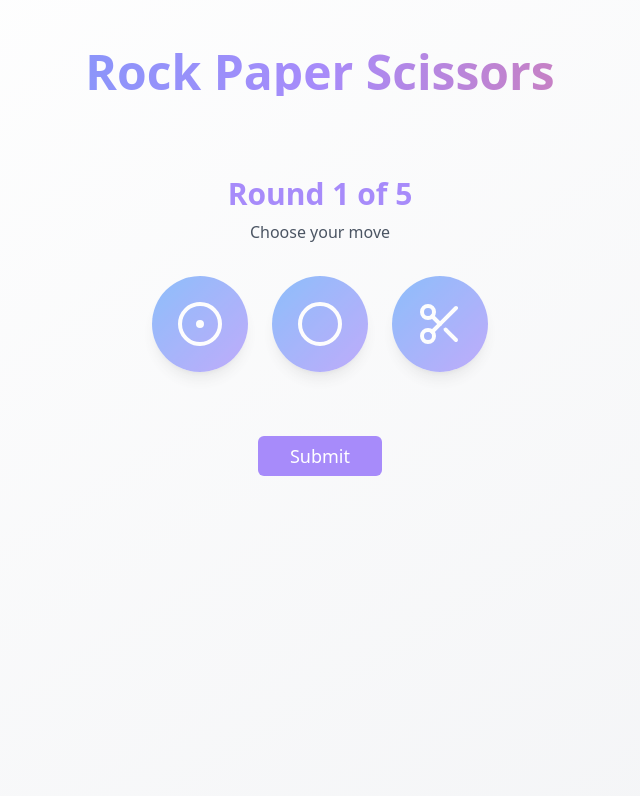
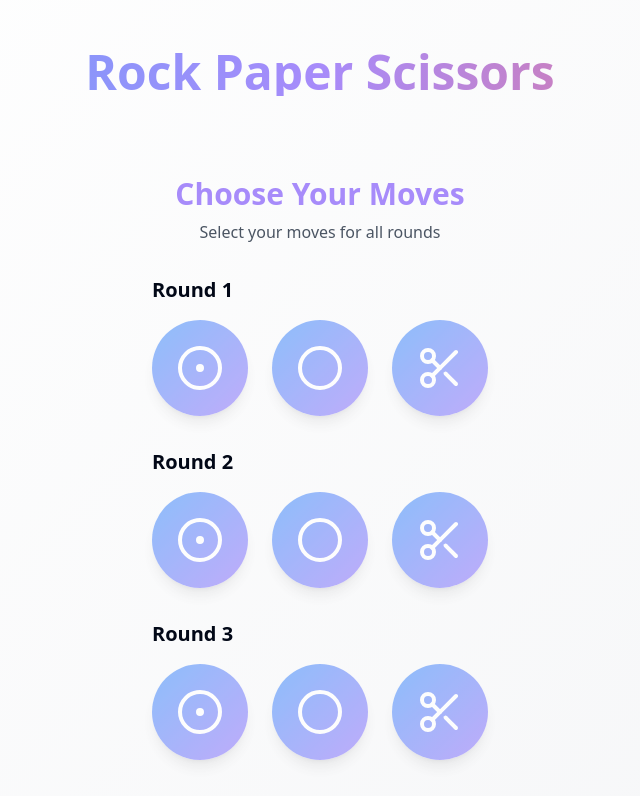
Before and after one commit to uooooo/zk-jan, a React (Vite) app: page / in a window 1280 px wide. Shown: the top 796 px of the page, without its empty margins (320-960 px from the left). Built offline with nearby package versions, Linux system fonts and the light colour scheme.

Commit message:
Implement pre-defined choices for rounds
Change the game logic to allow players to select their choices for all rounds before the first round begins, enabling asynchronous play using zk for the rock-paper-scissors game.
[skip gpt_engineer]

```diff
--- /dev/null
+++ b/src/components/ChoiceSelector.tsx
@@ -0,0 +1,35 @@
+import { Choice } from "@/types/game";
+import GameChoice from "./GameChoice";
+
+interface ChoiceSelectorProps {
+  roundNumber: number;
+  selectedChoices: (Choice | null)[];
+  onChoiceSelect: (round: number, choice: Choice) => void;
+  disabled?: boolean;
+}
+
+const ChoiceSelector = ({
+  roundNumber,
+  selectedChoices,
+  onChoiceSelect,
+  disabled
+}: ChoiceSelectorProps) => {
+  return (
+    <div className="space-y-4">
+      <h3 className="text-xl font-semibold">Round {roundNumber}</h3>
+      <div className="flex gap-6 flex-wrap justify-center">
+        {(["rock", "paper", "scissors"] as Choice[]).map((choice) => (
+          <GameChoice
+            key={choice}
+            choice={choice}
+            selected={selectedChoices[roundNumber - 1] === choice}
+            onClick={() => onChoiceSelect(roundNumber - 1, choice)}
+            disabled={disabled}
+          />
+        ))}
+      </div>
+    </div>
+  );
+};
+
+export default ChoiceSelector;
--- a/src/components/GameBoard.tsx
+++ b/src/components/GameBoard.tsx
@@ -1,63 +1,59 @@
 import { useState } from "react";
-import GameChoice from "./GameChoice";
 import { Button } from "./ui/button";
 import { toast } from "sonner";
-import { Card, CardContent } from "./ui/card";
-
-type Choice = "rock" | "paper" | "scissors";
-type GameState = "setup" | "choosing" | "waiting" | "result" | "finished";
-
-interface Player {
-  id: number;
-  name: string;
-  choice: Choice | null;
-  isEliminated: boolean;
-}
-
-interface RoundResult {
-  winners: Player[];
-  players: Player[];
-  isTie: boolean;
-  roundNumber: number;
-}
+import { Choice, GameState, Player, RoundResult } from "@/types/game";
+import RoundResults from "./RoundResults";
+import ChoiceSelector from "./ChoiceSelector";
 
 const TOTAL_ROUNDS = 5;
 
 const GameBoard = () => {
   const [players, setPlayers] = useState<Player[]>([
-    { id: 1, name: "You", choice: null, isEliminated: false },
-    { id: 2, name: "Player 2", choice: null, isEliminated: false },
-    { id: 3, name: "Player 3", choice: null, isEliminated: false },
+    { id: 1, name: "You", choices: Array(TOTAL_ROUNDS).fill(null), isEliminated: false },
+    { id: 2, name: "Player 2", choices: Array(TOTAL_ROUNDS).fill(null), isEliminated: false },
+    { id: 3, name: "Player 3", choices: Array(TOTAL_ROUNDS).fill(null), isEliminated: false },
   ]);
-  const [gameState, setGameState] = useState<GameState>("choosing");
+  const [gameState, setGameState] = useState<GameState>("setup");
   const [currentRound, setCurrentRound] = useState(1);
   const [roundResults, setRoundResults] = useState<RoundResult[]>([]);
 
-  const handleChoice = (choice: Choice) => {
+  const handleChoice = (roundIndex: number, choice: Choice) => {
     setPlayers(prev =>
       prev.map(player =>
-        player.id === 1 ? { ...player, choice } : player
+        player.id === 1
+          ? {
+              ...player,
+              choices: player.choices.map((c, i) => (i === roundIndex ? choice : c))
+            }
+          : player
       )
     );
   };
 
-  const determineWinner = (gamePlayers: Player[]): RoundResult => {
+  const determineWinner = (gamePlayers: Player[], roundIndex: number): RoundResult => {
     const activePlayers = gamePlayers.filter(p => !p.isEliminated);
     const choices: Choice[] = ["rock", "paper", "scissors"];
 
     const playersWithChoices = activePlayers.map(player =>
       player.id === 1
         ? player
-        : { ...player, choice: choices[Math.floor(Math.random() * choices.length)] }
+        : {
+            ...player,
+            choices: player.choices.map((c, i) =>
+              i === roundIndex ? choices[Math.floor(Math.random() * choices.length)] : c
+            )
+          }
     );
 
-    const allSameChoice = playersWithChoices.every(p => p.choice === playersWithChoices[0].choice);
+    const currentChoices = playersWithChoices.map(p => p.choices[roundIndex]);
+    const allSameChoice = currentChoices.every(c => c === currentChoices[0]);
+
     if (allSameChoice) {
       return {
         winners: playersWithChoices,
         players: playersWithChoices,
         isTie: true,
-        roundNumber: currentRound
+        roundNumber: roundIndex + 1
       };
     }
 
@@ -70,8 +66,8 @@ const GameBoard = () => {
     const playerScores = playersWithChoices.map(player => {
       let score = 0;
       playersWithChoices.forEach(opponent => {
-        if (player.id !== opponent.id && player.choice && opponent.choice) {
-          if (winningCombos[player.choice] === opponent.choice) {
+        if (player.id !== opponent.id && player.choices[roundIndex] && opponent.choices[roundIndex]) {
+          if (winningCombos[player.choices[roundIndex]!] === opponent.choices[roundIndex]) {
             score++;
           }
         }
@@ -88,35 +84,36 @@ const GameBoard = () => {
       winners,
       players: playersWithChoices,
       isTie: winners.length > 1,
-      roundNumber: currentRound
+      roundNumber: roundIndex + 1
     };
   };
 
-  const handleSubmit = () => {
-    if (!players[0].choice) {
-      toast.error("Please select your move!");
+  const startGame = () => {
+    const hasAllChoices = players[0].choices.every(choice => choice !== null);
+    if (!hasAllChoices) {
+      toast.error("Please select your moves for all rounds!");
       return;
     }
 
-    setGameState("waiting");
-    setTimeout(() => {
-      const roundResult = determineWinner(players);
+    setGameState("playing");
+    playNextRound();
+  };
+
+  const playNextRound = () => {
+    const roundResult = determineWinner(players, currentRound - 1);
     setRoundResults(prev => [...prev, roundResult]);
 
     if (currentRound === TOTAL_ROUNDS || roundResult.winners.length === 1) {
       setGameState("finished");
     } else {
-        // Eliminate losing players
       const winnerIds = roundResult.winners.map(w => w.id);
       setPlayers(prev =>
         prev.map(player => ({
           ...player,
-            choice: null,
           isEliminated: player.isEliminated || !winnerIds.includes(player.id)
         }))
       );
       setCurrentRound(prev => prev + 1);
-        setGameState("choosing");
     }
 
     if (roundResult.isTie) {
@@ -125,94 +122,54 @@ const GameBoard = () => {
       const winnerNames = roundResult.winners.map(w => w.name).join(", ");
       toast(`${winnerNames} won round ${currentRound}!`);
     }
-    }, 1500);
   };
 
   const playAgain = () => {
     setPlayers(prev => prev.map(player => ({
       ...player,
-      choice: null,
+      choices: Array(TOTAL_ROUNDS).fill(null),
       isEliminated: false
     })));
-    setGameState("choosing");
+    setGameState("setup");
     setCurrentRound(1);
     setRoundResults([]);
   };
-
-  const getChoiceName = (choice: Choice | null): string => {
-    if (!choice) return "Not selected";
-    return {
-      rock: "Rock",
-      paper: "Paper",
-      scissors: "Scissors",
-    }[choice];
-  };
-
-  const activePlayers = players.filter(p => !p.isEliminated);
 
   return (
     <div className="flex flex-col items-center gap-8 p-8">
       <div className="text-center">
         <h2 className="text-3xl font-bold text-game-purple mb-2">
-          Round {currentRound} of {TOTAL_ROUNDS}
+          {gameState === "setup" ? "Choose Your Moves" : `Round ${currentRound} of ${TOTAL_ROUNDS}`}
         </h2>
         <p className="text-gray-600">
-          {gameState === "choosing" && "Choose your move"}
-          {gameState === "waiting" && "Waiting for other players..."}
+          {gameState === "setup" && "Select your moves for all rounds"}
+          {gameState === "playing" && "Game in progress..."}
           {gameState === "finished" && "Game Over!"}
         </p>
       </div>
 
-      <div className="flex gap-6 flex-wrap justify-center">
-        {(["rock", "paper", "scissors"] as Choice[]).map((choice) => (
-          <GameChoice
-            key={choice}
-            choice={choice}
-            selected={players[0].choice === choice}
-            onClick={() => handleChoice(choice)}
-            disabled={gameState !== "choosing" || players[0].isEliminated}
+      {gameState === "setup" && (
+        <div className="space-y-8">
+          {Array.from({ length: TOTAL_ROUNDS }, (_, i) => (
+            <ChoiceSelector
+              key={i}
+              roundNumber={i + 1}
+              selectedChoices={players[0].choices}
+              onChoiceSelect={handleChoice}
             />
-        ))}
-      </div>
-
-      {roundResults.length > 0 && (
-        <div className="w-full max-w-2xl space-y-4">
-          <h3 className="text-xl font-semibold mb-3">Round Results</h3>
-          {roundResults.map((result, index) => (
-            <Card key={index} className="bg-white">
-              <CardContent className="pt-6">
-                <h4 className="font-medium mb-2">Round {result.roundNumber}</h4>
-                {result.players.map(player => (
-                  <div key={player.id} className="mb-2">
-                    <span className="font-medium">{player.name}: </span>
-                    <span className={
-                      result.winners.some(w => w.id === player.id)
-                        ? "text-game-pink font-bold"
-                        : ""
-                    }>
-                      {getChoiceName(player.choice)}
-                    </span>
-                  </div>
-                ))}
-                <div className="mt-2 text-sm text-gray-600">
-                  {result.isTie
-                    ? "Tie - All players advance"
-                    : `Winner${result.winners.length > 1 ? 's' : ''}: ${result.winners.map(w => w.name).join(', ')}`
-                  }
-                </div>
-              </CardContent>
-            </Card>
           ))}
         </div>
       )}
 
+      <RoundResults results={roundResults} />
+
       <div className="mt-8">
-        {gameState === "choosing" && activePlayers.length > 1 && (
+        {gameState === "setup" && (
           <Button
-            onClick={handleSubmit}
+            onClick={startGame}
             className="bg-game-purple hover:bg-game-pink text-white px-8 py-4 text-lg"
           >
-            Submit
+            Start Game
           </Button>
         )}
         {gameState === "finished" && (
--- /dev/null
+++ b/src/components/RoundResults.tsx
@@ -0,0 +1,52 @@
+import { RoundResult } from "@/types/game";
+import { Card, CardContent } from "./ui/card";
+
+interface RoundResultsProps {
+  results: RoundResult[];
+}
+
+const getChoiceName = (choice: string | null): string => {
+  if (!choice) return "Not selected";
+  return {
+    rock: "Rock",
+    paper: "Paper",
+    scissors: "Scissors",
+  }[choice];
+};
+
+const RoundResults = ({ results }: RoundResultsProps) => {
+  if (results.length === 0) return null;
+
+  return (
+    <div className="w-full max-w-2xl space-y-4">
+      <h3 className="text-xl font-semibold mb-3">Round Results</h3>
+      {results.map((result, index) => (
+        <Card key={index} className="bg-white">
+          <CardContent className="pt-6">
+            <h4 className="font-medium mb-2">Round {result.roundNumber}</h4>
+            {result.players.map(player => (
+              <div key={player.id} className="mb-2">
+                <span className="font-medium">{player.name}: </span>
+                <span className={
+                  result.winners.some(w => w.id === player.id)
+                    ? "text-game-pink font-bold"
+                    : ""
+                }>
+                  {getChoiceName(player.choices[result.roundNumber - 1])}
+                </span>
+              </div>
+            ))}
+            <div className="mt-2 text-sm text-gray-600">
+              {result.isTie
+                ? "Tie - All players advance"
+                : `Winner${result.winners.length > 1 ? 's' : ''}: ${result.winners.map(w => w.name).join(', ')}`
+              }
+            </div>
+          </CardContent>
+        </Card>
+      ))}
+    </div>
+  );
+};
+
+export default RoundResults;
--- /dev/null
+++ b/src/types/game.ts
@@ -0,0 +1,16 @@
+export type Choice = "rock" | "paper" | "scissors";
+export type GameState = "setup" | "playing" | "finished";
+
+export interface Player {
+  id: number;
+  name: string;
+  choices: (Choice | null)[];
+  isEliminated: boolean;
+}
+
+export interface RoundResult {
+  winners: Player[];
+  players: Player[];
+  isTie: boolean;
+  roundNumber: number;
+}
```
Lines whose indentation alone changed are shown as unchanged.
